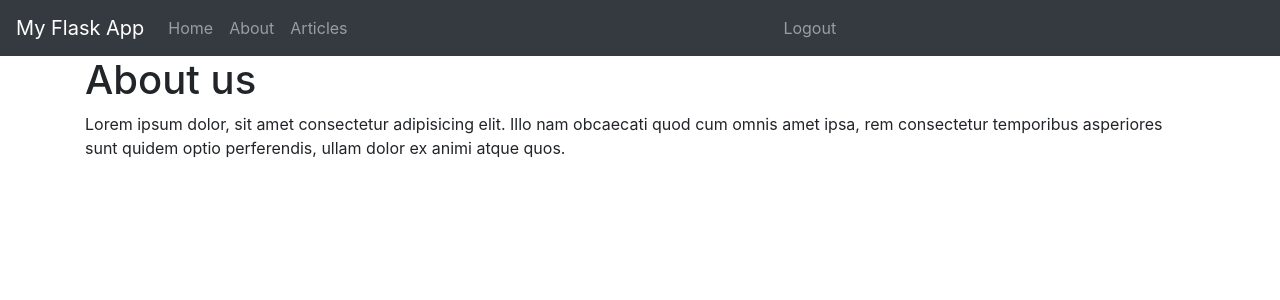
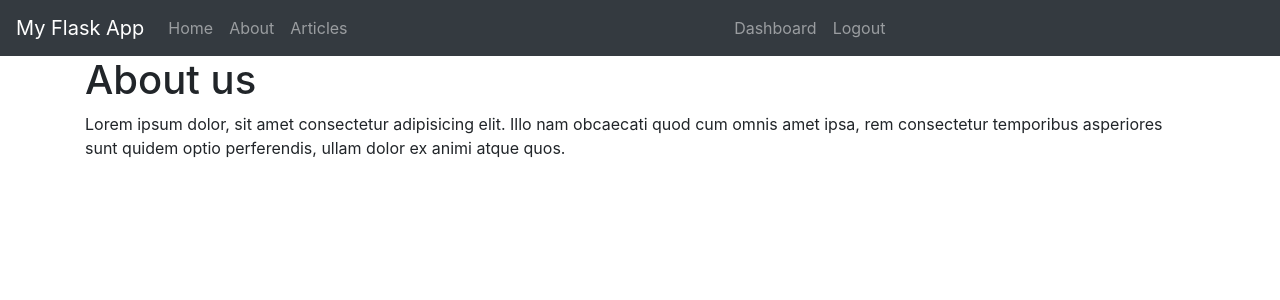
Before and after one commit to nourbalaha/my-blog, a Flask app: page /about in a window 1280 px wide. Shown: the top 300 px of the page. Run offline with Flask 2, Linux system fonts and the light colour scheme; the visitor is signed in with stand-in values (Sample User, id 1); some libraries are stand-ins or nearby versions.

Commit message:
add dashboard to navbar

```diff
--- a/templates/includes/_navbar.html
+++ b/templates/includes/_navbar.html
@@ -20,6 +20,9 @@
         <ul class="navbar-nav mr-auto navbar-right">
         {% if session.logged_in %}
         <li class="nav-item">
+            <a class="nav-link" href="/dashboard">Dashboard<span class="sr-only">(current)</span></a>
+        </li>
+        <li class="nav-item">
             <a class="nav-link" href="/logout">Logout<span class="sr-only">(current)</span></a>
         </li>
         {% else %}
```
